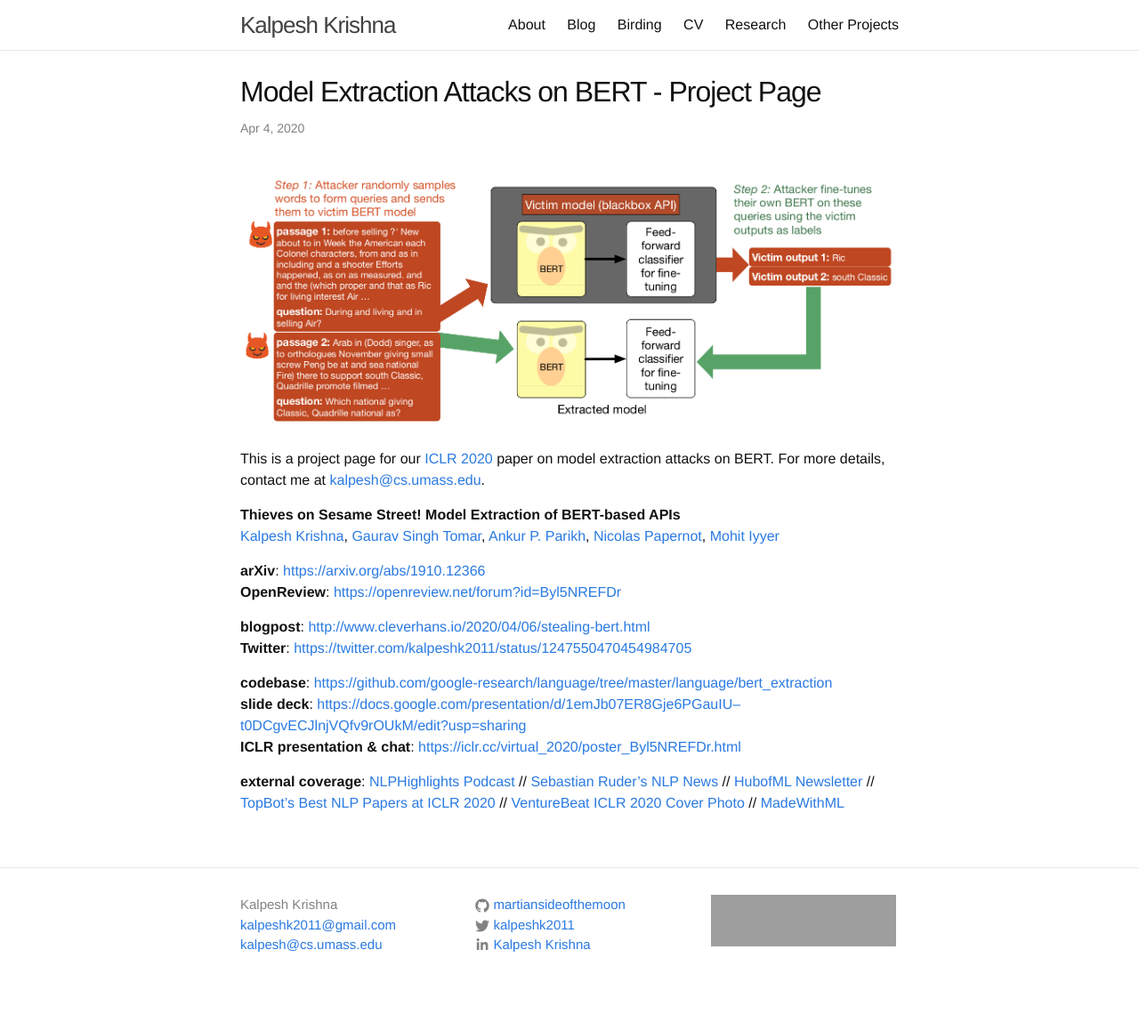
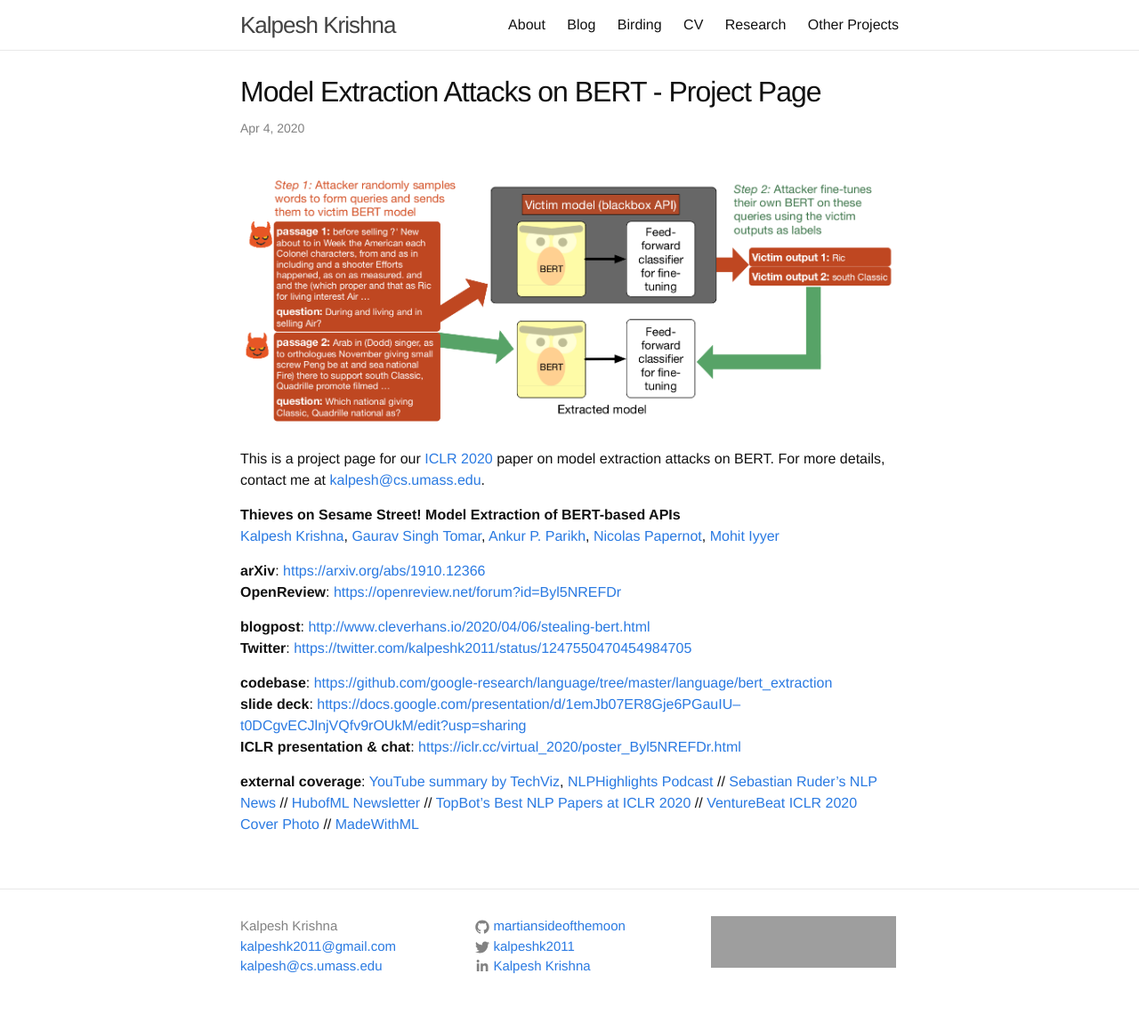
Before and after one commit to martiansideofthemoon/martiansideofthemoon.github.io, a Jekyll site: the page built from _posts/2020-04-04-iclr20.markdown, in a window 1280 px wide. Shown: the whole page at 89% size. Built offline with Jekyll 4.4.1, drawn with Linux system fonts in a browser that asks for light colours; comment, search, counter and statistics services are not loaded; before the commit the page ends 1134 px from its top, so only the background shows below that; grey boxes are pictures that could not be loaded.

Commit message:
Update 2020-04-04-iclr20.markdown

```diff
--- a/_posts/2020-04-04-iclr20.markdown
+++ b/_posts/2020-04-04-iclr20.markdown
@@ -23,4 +23,4 @@ This is a project page for our [ICLR 2020](https://iclr.cc/) paper on model extr
 **slide deck**: [https://docs.google.com/presentation/d/1emJb07ER8Gje6PGauIU--t0DCgvECJlnjVQfv9rOUkM/edit?usp=sharing](https://docs.google.com/presentation/d/1emJb07ER8Gje6PGauIU--t0DCgvECJlnjVQfv9rOUkM/edit?usp=sharing)
 **ICLR presentation & chat**: [https://iclr.cc/virtual_2020/poster_Byl5NREFDr.html](https://iclr.cc/virtual_2020/poster_Byl5NREFDr.html)
 
-**external coverage**: [NLPHighlights Podcast](https://soundcloud.com/nlp-highlights/104-model-distillation-with-victor-sanh-and-thomas-wolf#t=8:00) // [Sebastian Ruder's NLP News](http://newsletter.ruder.io/issues/reviewing-taking-stock-theme-papers-poisoning-and-stealing-models-multimodal-generation-240687) // [HubofML Newsletter](https://hubofml.substack.com/p/newsletter-3-product-security-ml?r=6imnh&utm_campaign=post&utm_medium=web&utm_source=twitter) // [TopBot's Best NLP Papers at ICLR 2020](https://www.topbots.com/best-nlp-papers-from-iclr-2020/?utm_source=rss&utm_medium=rss&utm_campaign=best-nlp-papers-from-iclr-2020) // [VentureBeat ICLR 2020 Cover Photo](https://venturebeat.com/2020/05/01/ai-weekly-animal-crossing-iclr-and-the-future-of-research-conferences-online/) // [MadeWithML](https://madewithml.com/projects/327/how-to-steal-modern-nlp-systems-with-gibberish)
+**external coverage**: [YouTube summary by TechViz](https://www.youtube.com/watch?v=ueC2a3hlBVs), [NLPHighlights Podcast](https://soundcloud.com/nlp-highlights/104-model-distillation-with-victor-sanh-and-thomas-wolf#t=8:00) // [Sebastian Ruder's NLP News](http://newsletter.ruder.io/issues/reviewing-taking-stock-theme-papers-poisoning-and-stealing-models-multimodal-generation-240687) // [HubofML Newsletter](https://hubofml.substack.com/p/newsletter-3-product-security-ml?r=6imnh&utm_campaign=post&utm_medium=web&utm_source=twitter) // [TopBot's Best NLP Papers at ICLR 2020](https://www.topbots.com/best-nlp-papers-from-iclr-2020/?utm_source=rss&utm_medium=rss&utm_campaign=best-nlp-papers-from-iclr-2020) // [VentureBeat ICLR 2020 Cover Photo](https://venturebeat.com/2020/05/01/ai-weekly-animal-crossing-iclr-and-the-future-of-research-conferences-online/) // [MadeWithML](https://madewithml.com/projects/327/how-to-steal-modern-nlp-systems-with-gibberish)
```
